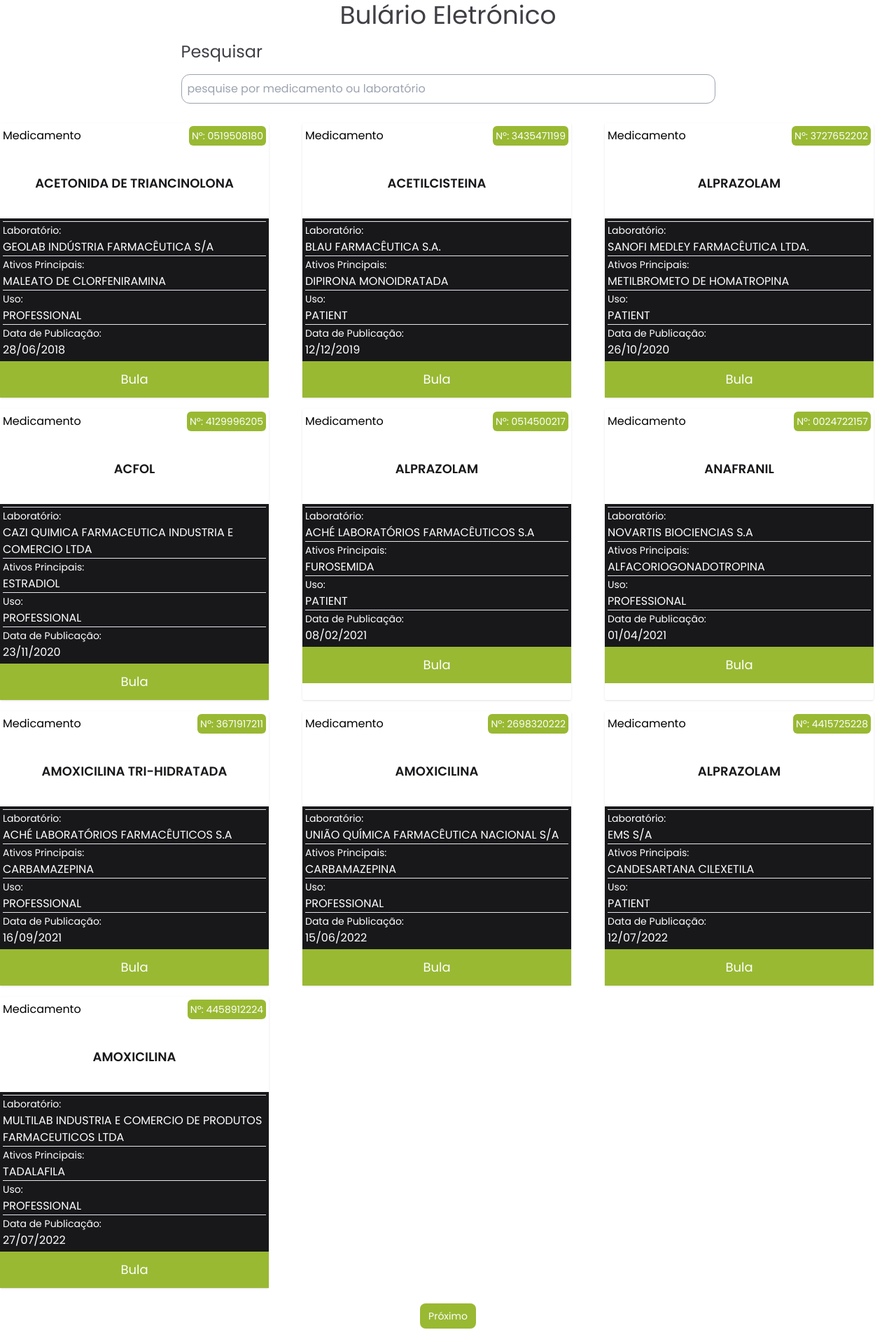
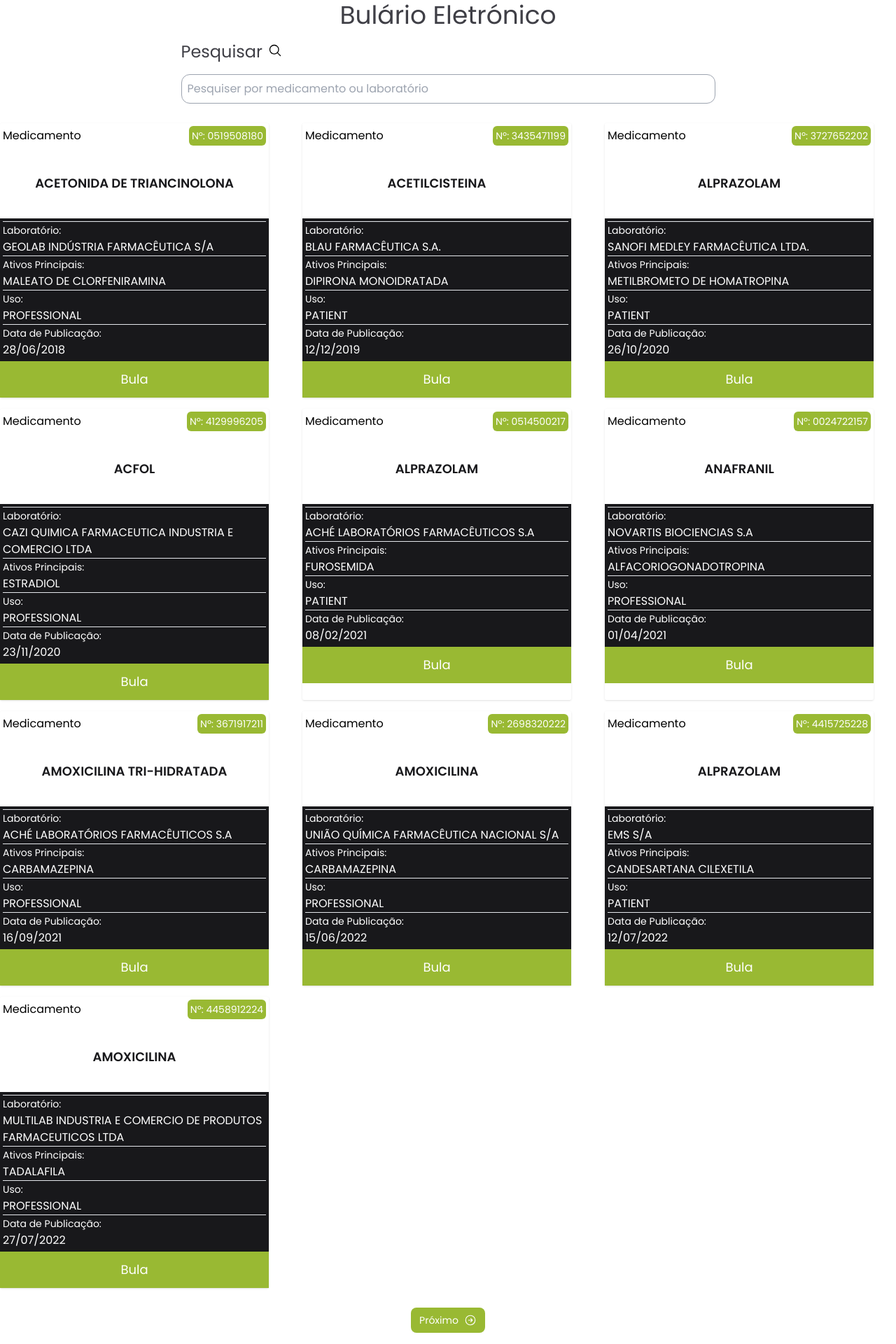
Before and after one commit to JoeSeraphy/dotlib-test-front, a React (Vite) app: page / in a window 1280 px wide. Shown: the part 73-1993 px from the top of the page at 70% size. Built offline with nearby package versions, Linux system fonts and the light colour scheme; data requests are answered from the project's data file.

Commit message:
add dependecia de dev  phosphor icons

```diff
--- a/package.json
+++ b/package.json
@@ -11,6 +11,7 @@
     "preview": "vite preview"
   },
   "dependencies": {
+    "@phosphor-icons/react": "^2.1.5",
     "date-fns": "^3.6.0",
     "react": "^18.2.0",
     "react-dom": "^18.2.0"
--- a/src/components/ListaMedicamentos.jsx
+++ b/src/components/ListaMedicamentos.jsx
@@ -1,3 +1,4 @@
+import { ArrowCircleLeft, ArrowCircleRight } from "@phosphor-icons/react";
 import { format } from "date-fns";
 import { ptBR } from "date-fns/locale";
 import React, { useState } from "react";
@@ -80,23 +81,25 @@
       </section>
       <nav className="gris my-4">
         <ul className="flex justify-around">
-          <li className={`${currentPage === theFisrtPage ? "hidden" : ""}`}>
-            <a
-              href="#"
-              className="bg-[#99B933] py-2 px-3 rounded-lg text-white text-sm"
-              onClick={prePage}
-            >
+          <li
+            className={`${
+              currentPage === theFisrtPage ? "hidden" : ""
+            } flex items-center bg-[#99B933] py-2 px-3 rounded-lg text-white text-sm`}
+          >
+            <ArrowCircleLeft size={18} className="mr-2" />
+            <a href="#" onClick={prePage}>
               Anterior
             </a>
           </li>
-          <li className={`${currentPage === theLastPage ? "hidden" : ""}`}>
-            <a
-              href="#"
-              className="bg-[#99B933] py-2 px-3 rounded-lg text-white text-sm"
-              onClick={nextPage}
-            >
+          <li
+            className={`${
+              currentPage === theLastPage ? "hidden" : ""
+            } flex items-center bg-[#99B933] py-2 px-3 rounded-lg text-white text-sm`}
+          >
+            <a href="#" onClick={nextPage}>
               Próximo
             </a>
+            <ArrowCircleRight size={18} className="ml-2" />
           </li>
         </ul>
       </nav>
--- a/src/components/Search.jsx
+++ b/src/components/Search.jsx
@@ -1,15 +1,18 @@
+import { MagnifyingGlass } from "@phosphor-icons/react";
 import React from "react";
 
 export default function Search({ value, onChange }) {
   return (
     <div className="grid justify-center mt-4">
-      <p className="text-2xl text-zinc-700 pb-4">Pesquisar</p>
-
+      <div className="flex">
+        <p className="text-2xl text-zinc-700 pb-4">Pesquisar</p>
+        <MagnifyingGlass size={20} className="grid items-baseline ml-2 mt-1" />
+      </div>
       <form action="#">
         <input
           className="w-[763px] outline-none p-2 border rounded-xl border-gray-400"
           type="text"
-          placeholder="pesquise por medicamento ou laboratório"
+          placeholder="Pesquiser por medicamento ou laboratório"
           value={value}
           onChange={onChange}
         />
```
Also changed, not shown: 1 other file (tests, documents, lock files or other folders).
